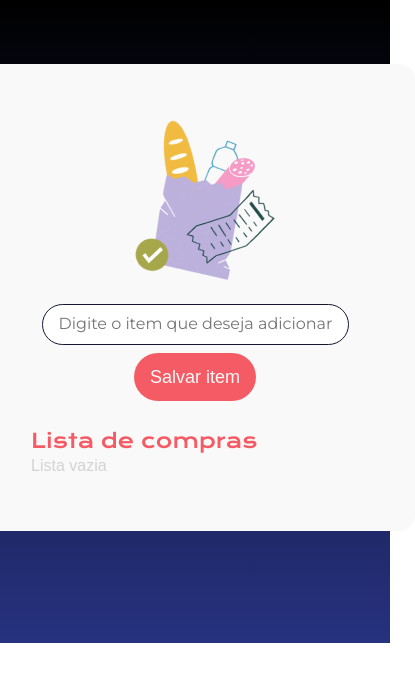
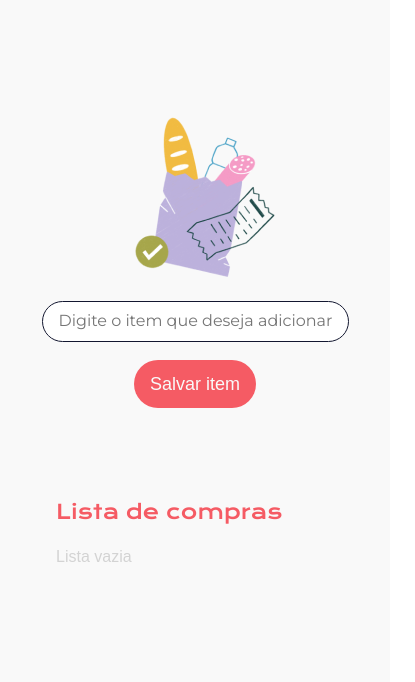
Before and after one commit to Kaue-Lourenco/listaDeCompras, a plain HTML site: page index.html in a window 390 px wide. Shown: the whole page, 415 px wide, since content can reach past the window. Drawn offline with nearby package versions, Linux system fonts and the light colour scheme; a web font is replaced by a local one.

Commit message:
Update styles.css

```diff
--- a/styles.css
+++ b/styles.css
@@ -167,3 +167,23 @@ li {
     color: lightgray;
     font-family: var(--fonte-texto);
 }
+
+@media screen and (max-width: 724px) {
+    main {
+        width: 100%;
+        height: 100vh;
+        margin: 0;
+        border-radius: 0;
+        /* gap: 3rem; */
+        padding-top: 30%;
+    }
+
+    .input-item {
+        margin-bottom: 10px;
+    }
+
+    h2 {
+        margin-top: 4rem;
+        margin-bottom: 20px;
+    }
+}
```
